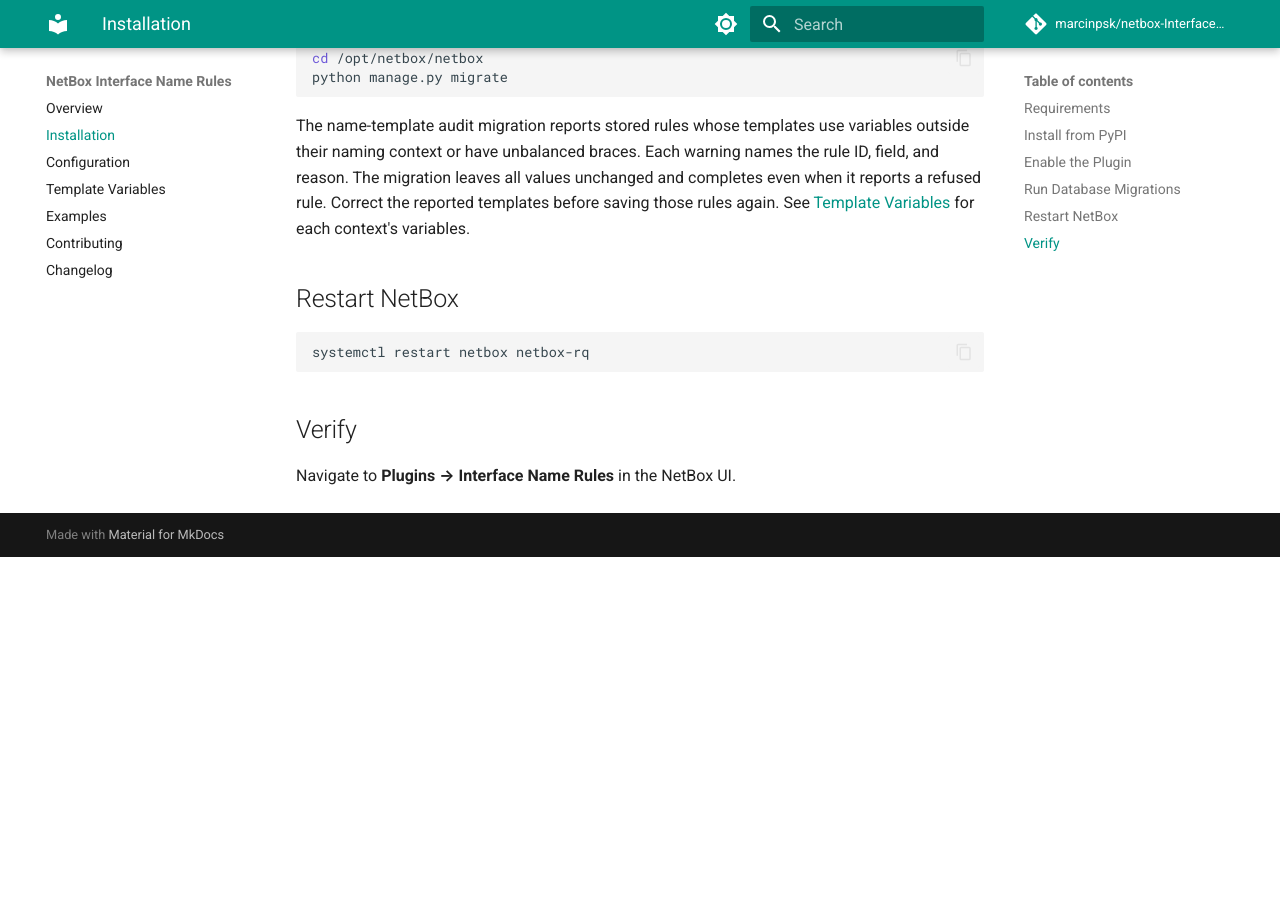
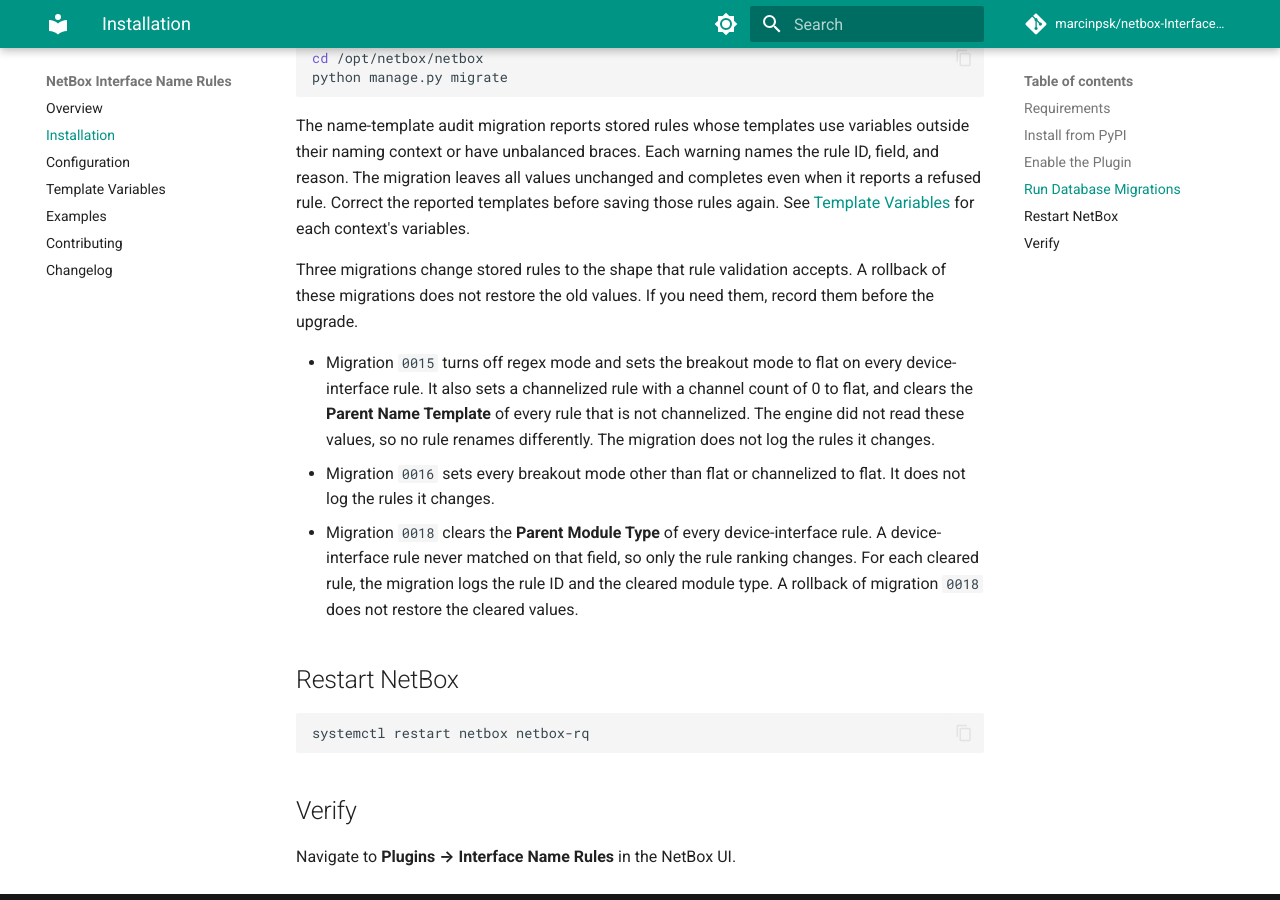
Before and after one commit to marcinpsk/netbox-InterfaceNameRules-plugin, an MkDocs documentation site: the page built from docs/installation.md, in a window 1280 px wide and 900 px high, scrolled down 1062 px. Built offline with MkDocs 1.6.1 and Material for MkDocs 9.7.7, drawn with Linux system fonts in a browser that asks for light colours; comment, search, counter and statistics services are not loaded; before the commit the page ends 1619 px from its top, so only the background shows below that.

Commit message:
docs(installation): document the rule data that migrations 0015, 0016 and 0018 change
Migrations 0015, 0016 and 0018 rewrite stored rules, and their reverse
is RunPython.noop, so a rollback does not restore the old values. The
installation guide did not mention them. Migration 0018 clears the
Parent Module Type of every device-interface rule and logs each cleared
rule. It is unreleased, so the changelog gets an entry for it.

A guard test parses each migration, finds the forward RunPython
functions that call update, delete, save, bulk_update or bulk_create,
and asserts that this set is exactly 0015, 0016 and 0018. Each of them
must be named in the migration section of the installation guide. The
scan refuses a forward function it cannot resolve, so it cannot narrow
silently.

````diff
--- a/docs/installation.md
+++ b/docs/installation.md
@@ -53,6 +53,23 @@
 when it reports a refused rule. Correct the reported templates before saving those
 rules again. See [Template Variables](template-variables.md) for each context's variables.
 
+Three migrations change stored rules to the shape that rule validation accepts.
+A rollback of these migrations does not restore the old values. If you need
+them, record them before the upgrade.
+
+- Migration `0015` turns off regex mode and sets the breakout mode to flat on
+  every device-interface rule. It also sets a channelized rule with a channel
+  count of 0 to flat, and clears the **Parent Name Template** of every rule that
+  is not channelized. The engine did not read these values, so no rule renames
+  differently. The migration does not log the rules it changes.
+- Migration `0016` sets every breakout mode other than flat or channelized to
+  flat. It does not log the rules it changes.
+- Migration `0018` clears the **Parent Module Type** of every device-interface
+  rule. A device-interface rule never matched on that field, so only the rule
+  ranking changes. For each cleared rule, the migration logs the rule ID and the
+  cleared module type. A rollback of migration `0018` does not restore the
+  cleared values.
+
 ## Restart NetBox
 
 ```bash
````
Also changed, not shown: CHANGELOG.md (+5 -0 lines), 1 other file.
